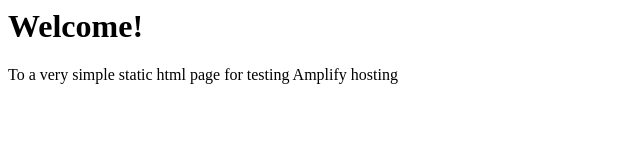
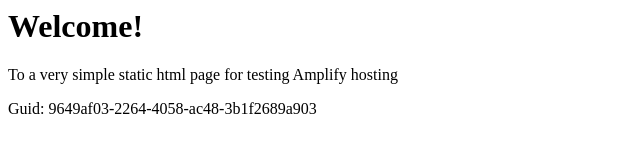
Before and after one commit to aws-aemilia-pdx/Github-PR-Commit-Integration-Test-DoNotTouch-GitHubAutoBuildPrPreviewCanaryTest-v1-beta-us-west-2, a website: page src/index.html in a window 1280 px wide. Shown: the whole page, without its empty margins (0-640 px from the left). Drawn offline with Linux system fonts and the light colour scheme.

Commit message:
commit from integ tests

```diff
--- a/src/index.html
+++ b/src/index.html
@@ -1,3 +1,5 @@
+
+
 <html lang="en">
 
 <head>
@@ -10,6 +12,6 @@
 <body>
     <h1>Welcome!</h1>
     <p>To a very simple static html page for testing Amplify hosting</p>
-</body>
+    <p>Guid: 9649af03-2264-4058-ac48-3b1f2689a903</p></body>
 
 </html>
```
